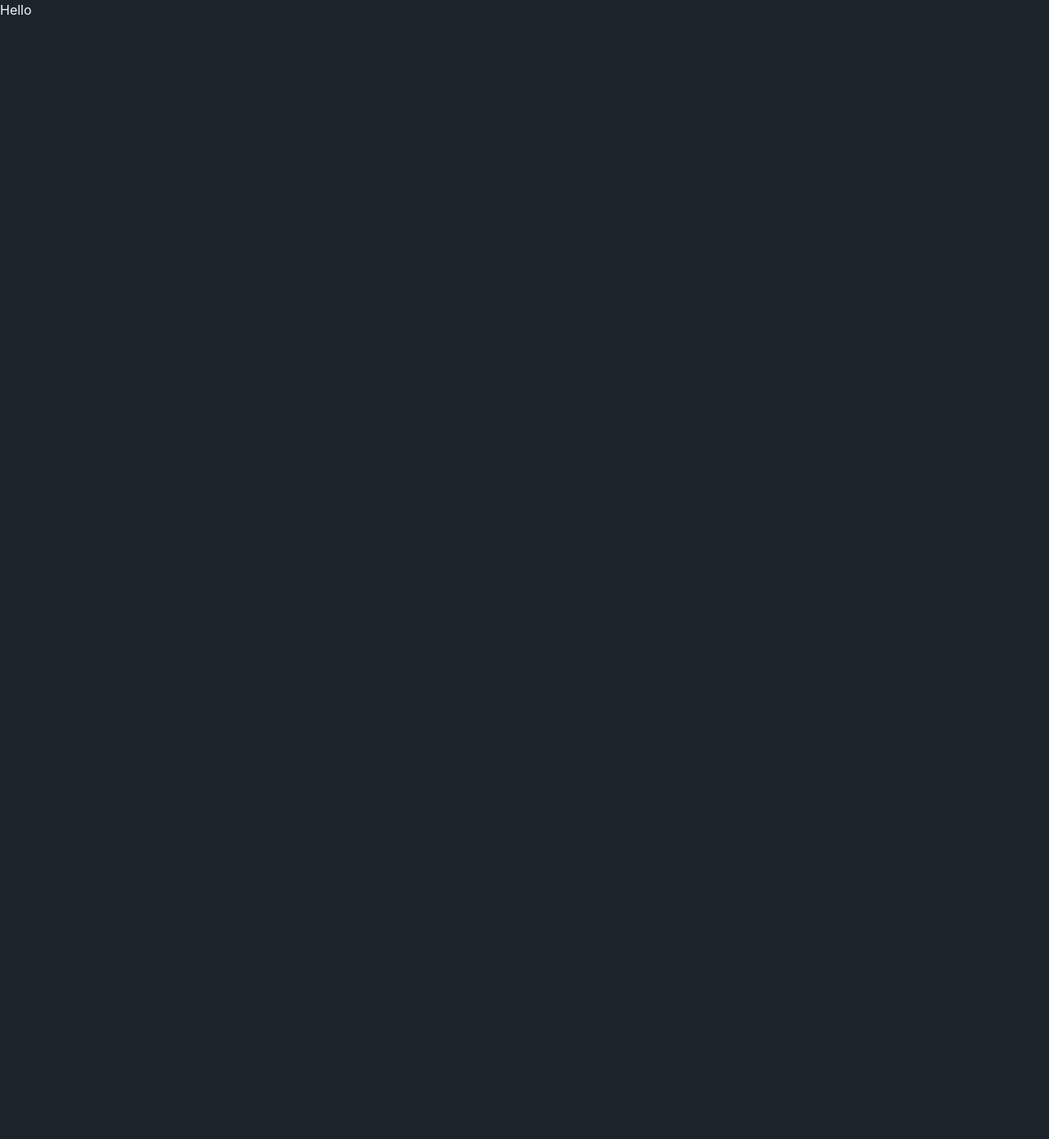
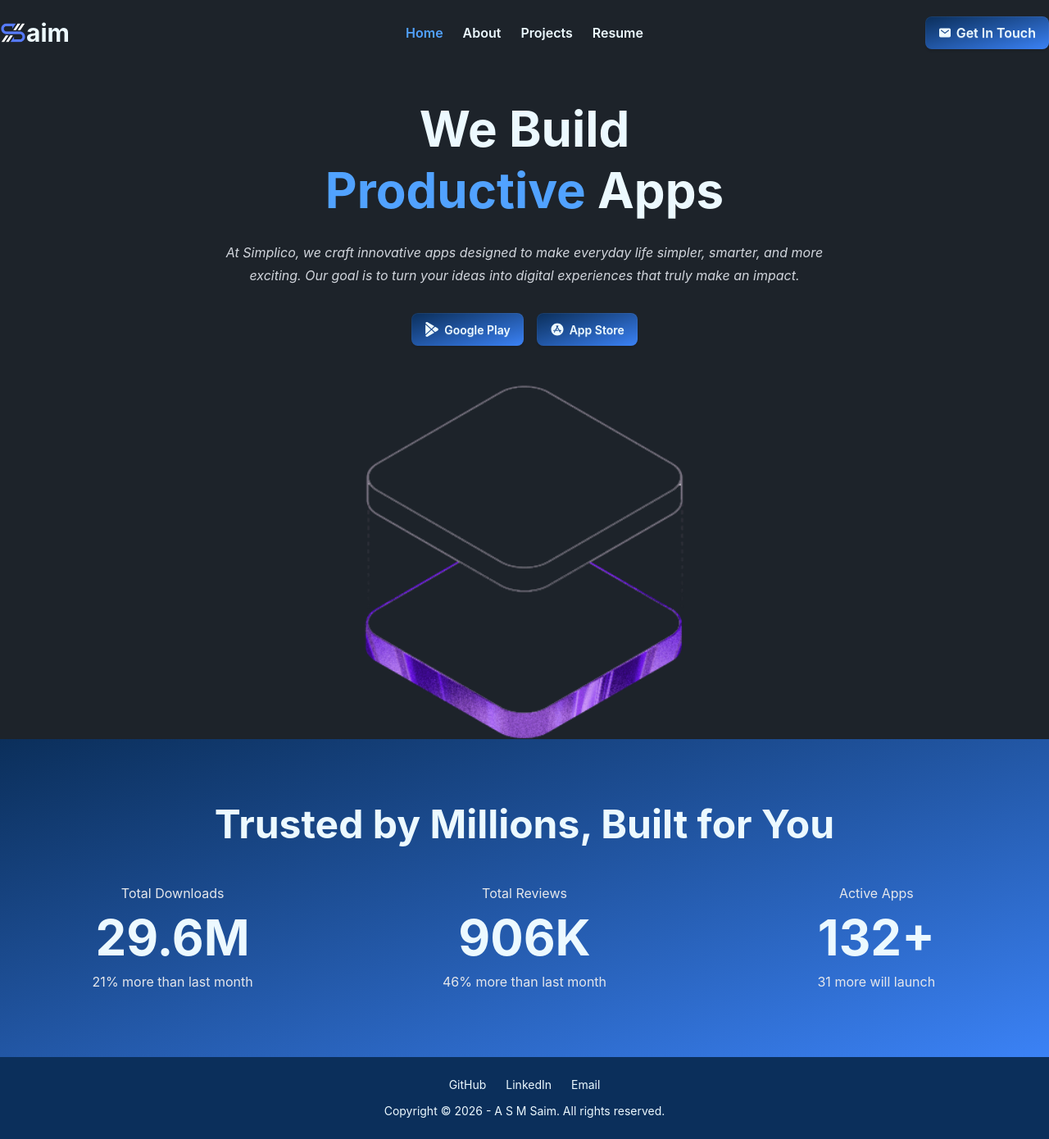
Before and after one commit to asm-saim/portfolio, a React (Vite) app: page / in a window 1280 px wide. Shown: the whole page at 82% size. Before the commit the page ends 800 px from the top, so only its background shows below. Built offline with nearby package versions, Linux system fonts and the light colour scheme.

Commit message:
navbar and footer layout implemented

```diff
--- a/package.json
+++ b/package.json
@@ -13,6 +13,8 @@
     "@tailwindcss/vite": "^4.3.3",
     "react": "^19.2.7",
     "react-dom": "^19.2.7",
+    "react-icons": "^5.7.0",
+    "react-loader-spinner": "^8.0.2",
     "react-router": "^8.3.0",
     "tailwindcss": "^4.3.3"
   },
--- a/src/Routes/Routes.jsx
+++ b/src/Routes/Routes.jsx
@@ -1,10 +1,18 @@
 import { createBrowserRouter } from "react-router";
 import Error from "../pages/Error/Error";
+import Root from "../pages/Root/Root";
+import Home from "../pages/Home/Home";
 
 export const router = createBrowserRouter([
   {
     path: "/",
-    element: <h1>Hello</h1>,
+    Component: Root,
     errorElement: <Error></Error>,
+    children: [
+      {
+        path: "/",
+        Component: Home,
+      },
+    ],
   },
 ]);
--- /dev/null
+++ b/src/components/Banner/Banner.jsx
@@ -0,0 +1,53 @@
+import React from 'react';
+import bannerImg from "../../assets/hero.png";
+import { BsGooglePlay } from "react-icons/bs";
+import { RiAppStoreFill } from "react-icons/ri";
+
+const Banner = () => {
+    return (
+        <div className="max-w-7xl mx-auto px-4 mt-10 flex flex-col items-center text-center">
+
+            <h1 className="text-4xl md:text-5xl lg:text-6xl font-bold leading-tight">
+                We Build <br />
+                <span className="text-blue-400">Productive</span> Apps
+            </h1>
+
+            <p className="mt-6 text-gray-300 italic max-w-3xl text-sm md:text-base leading-7">
+                At Simplico, we craft innovative apps designed to make everyday life
+                simpler, smarter, and more exciting. Our goal is to turn your ideas
+                into digital experiences that truly make an impact.
+            </p>
+
+            <div className="mt-8 flex flex-col sm:flex-row gap-4">
+                <a
+                    href="https://play.google.com"
+                    target="_blank"
+                    rel="noopener noreferrer"
+                    className="btn btn-sm md:btn-md border-none rounded-lg bg-gradient-to-br from-[#0B2F5B] to-[#3B82F6]"
+                >
+                    <BsGooglePlay className="text-lg" />
+                    Google Play
+                </a>
+
+                <a
+                    href="https://www.apple.com/app-store/"
+                    target="_blank"
+                    rel="noopener noreferrer"
+                    className="btn btn-sm md:btn-md border-none rounded-lg bg-gradient-to-br from-[#0B2F5B] to-[#3B82F6]"
+                >
+                    <RiAppStoreFill className="text-lg" />
+                    App Store
+                </a>
+            </div>
+
+            <img
+                src={bannerImg}
+                alt="Banner"
+                className=" mt-10 w-full max-w-xs sm:max-w-sm md:max-w-md lg:max-w-none
+                lg:h-[55vh] object-contain"
+            />
+        </div>
+    );
+};
+
+export default Banner;
--- /dev/null
+++ b/src/components/Footer/Footer.jsx
@@ -0,0 +1,42 @@
+import React from "react";
+
+const Footer = () => {
+  return (
+    <footer className="footer sm:footer-horizontal footer-center text-base-content bg-[#0B2F5B] px-4 py-6 text-center gap-3">
+      <div className="flex items-center gap-6">
+        <a
+          href="https://github.com/asm-saim"
+          target="_blank"
+          rel="noopener noreferrer"
+          className="hover:text-blue-500 transition-colors"
+        >
+          GitHub
+        </a>
+
+        <a
+          href="https://www.linkedin.com/in/asmsaim/"
+          target="_blank"
+          rel="noopener noreferrer"
+          className="hover:text-blue-500 transition-colors"
+        >
+          LinkedIn
+        </a>
+
+        <a
+          href="mailto:saim777m@gmail.com"
+          className="hover:text-blue-500 transition-colors"
+        >
+          Email
+        </a>
+      </div>
+      <aside>
+        <p className="text-xs sm:text-sm">
+          Copyright © {new Date().getFullYear()} - A S M Saim. All rights
+          reserved.
+        </p>
+      </aside>
+    </footer>
+  );
+};
+
+export default Footer;
--- /dev/null
+++ b/src/components/Header/Navbar.jsx
@@ -0,0 +1,90 @@
+import React from "react";
+import { Link, NavLink } from "react-router";
+import logo from "../../assets/logo.png"
+import { IoMail } from "react-icons/io5";
+
+const Navbar = () => {
+  const list = (
+    <>
+      <NavLink
+        to="/"
+        className={({ isActive }) => (isActive ? "text-blue-400" : "")}
+      >
+        <li className="m-3 font-semibold text-base">Home</li>
+      </NavLink>
+      <NavLink
+        to="/apps"
+        className={({ isActive }) => (isActive ? "text-blue-400" : "")}
+      >
+        <li className="m-3 font-semibold text-base">About</li>
+      </NavLink>
+      <NavLink
+        to="/installation"
+        className={({ isActive }) => (isActive ? "text-blue-400" : "")}
+      >
+        <li className="m-3 font-semibold text-base">Projects</li>
+      </NavLink>
+      <NavLink
+        to="/installation"
+        className={({ isActive }) => (isActive ? "text-blue-400" : "")}
+      >
+        <li className="m-3 font-semibold text-base">Resume</li>
+      </NavLink>
+    </>
+  );
+  return (
+    <div className="">
+      <div className="navbar max-w-7xl mx-auto px-4 sm:px-6 lg:px-0">
+        <div className="navbar-start">
+          <div className="dropdown">
+            <div tabIndex={0} role="button" className="btn btn-ghost lg:hidden">
+              <svg
+                xmlns="http://www.w3.org/2000/svg"
+                className="h-5 w-5"
+                fill="none"
+                viewBox="0 0 24 24"
+                stroke="currentColor"
+              >
+                {" "}
+                <path
+                  strokeLinecap="round"
+                  strokeLinejoin="round"
+                  strokeWidth="2"
+                  d="M4 6h16M4 12h8m-8 6h16"
+                />{" "}
+              </svg>
+            </div>
+            <ul
+              tabIndex="-1"
+              className="menu menu-sm dropdown-content bg-base-100 rounded-box z-1 mt-3 w-48 sm:w-52 p-2 shadow"
+            >
+              {list}
+            </ul>
+          </div>
+          <Link
+            to="/"
+            className="flex items-center space-x-1.5 cursor-pointer px-0"
+          >
+            <img src={logo} className="w-7 sm:w-8 mr-0" alt="Simplico logo" />
+            <span className="text-lg sm:text-3xl font-bold ">aim</span>
+          </Link>
+        </div>
+        <div className="navbar-center hidden lg:flex">
+          <ul className="menu menu-horizontal px-1">{list}</ul>
+        </div>
+        <div className="navbar-end">
+          <a
+            href="mailto:saim777m@gmail.com?subject=Let's Connect"
+            aria-label="Send me an email"
+            className="btn btn-sm sm:btn-md border-none text-sm sm:text-base rounded-lg bg-gradient-to-br from-[#0B2F5B] to-[#3B82F6] hover:brightness-110 transition"
+          >
+            <IoMail />
+            <span className="hidden sm:inline">Get In Touch</span>
+          </a>
+        </div>
+      </div>
+    </div>
+  );
+};
+
+export default Navbar;
--- /dev/null
+++ b/src/components/States/States.jsx
@@ -0,0 +1,63 @@
+import React from 'react';
+
+const States = () => {
+    return (
+        <section className="bg-gradient-to-br from-[#0B2F5B] to-[#3B82F6] py-16 md:py-20">
+            <div className="max-w-7xl mx-auto px-4">
+
+                <h1 className="text-3xl md:text-4xl lg:text-5xl font-bold text-center">
+                    Trusted by Millions, Built for You
+                </h1>
+
+                <div className="grid grid-cols-1 sm:grid-cols-2 lg:grid-cols-3 gap-10 mt-12">
+
+                    <div className="text-center space-y-3">
+                        <p className="text-gray-200 text-sm md:text-base">
+                            Total Downloads
+                        </p>
+
+                        <h2 className="text-4xl md:text-5xl lg:text-6xl font-bold">
+                            29.6M
+                        </h2>
+
+                        <p className="text-sm md:text-base text-gray-200">
+                            21% more than last month
+                        </p>
+                    </div>
+
+                    <div className="text-center space-y-3">
+                        <p className="text-gray-200 text-sm md:text-base">
+                            Total Reviews
+                        </p>
+
+                        <h2 className="text-4xl md:text-5xl lg:text-6xl font-bold">
+                            906K
+                        </h2>
+
+                        <p className="text-sm md:text-base text-gray-200">
+                            46% more than last month
+                        </p>
+                    </div>
+
+                    <div className="text-center space-y-3 sm:col-span-2 lg:col-span-1">
+                        <p className="text-gray-200 text-sm md:text-base">
+                            Active Apps
+                        </p>
+
+                        <h2 className="text-4xl md:text-5xl lg:text-6xl font-bold">
+                            132+
+                        </h2>
+
+                        <p className="text-sm md:text-base text-gray-200">
+                            31 more will launch
+                        </p>
+                    </div>
+
+                </div>
+
+            </div>
+        </section>
+    );
+};
+
+export default States;
--- /dev/null
+++ b/src/pages/Home/Home.jsx
@@ -0,0 +1,18 @@
+import React from "react";
+import Banner from "../../components/Banner/Banner";
+import States from "../../components/States/States";
+
+const Home = () => {
+  return (
+    <div>
+      <div className="max-w-7xl mx-auto">
+        <Banner></Banner>
+      </div>
+      <div className="">
+        <States></States>
+      </div>
+    </div>
+  );
+};
+
+export default Home;
--- /dev/null
+++ b/src/pages/Root/Root.jsx
@@ -0,0 +1,37 @@
+import React from "react";
+import Navbar from "../../components/Header/Navbar";
+import { Outlet, useNavigation } from "react-router";
+import Footer from "../../components/Footer/Footer";
+import { Bars, ColorRing } from "react-loader-spinner";
+
+const Root = () => {
+  const navigation = useNavigation();
+
+  return (
+    <>
+      <div className="min-h-screen flex flex-col">
+        <Navbar></Navbar>
+        <div className="flex-1">
+          {navigation.state === "loading" ? (
+            <div className="flex justify-center items-center min-h-[50vh]">
+              <ColorRing
+                visible={true}
+                height="80"
+                width="80"
+                ariaLabel="color-ring-loading"
+                wrapperStyle={{}}
+                wrapperClass="color-ring-wrapper"
+                colors={["#3B82F6", "#3B82F6", "#3B82F6", "#3B82F6", "#3B82F6"]}
+              />
+            </div>
+          ) : (
+            <Outlet></Outlet>
+          )}
+        </div>
+        <Footer></Footer>
+      </div>
+    </>
+  );
+};
+
+export default Root;
```
Also changed, not shown: src/assets/logo.png (added), 1 other file (tests, documents, lock files or other folders).
